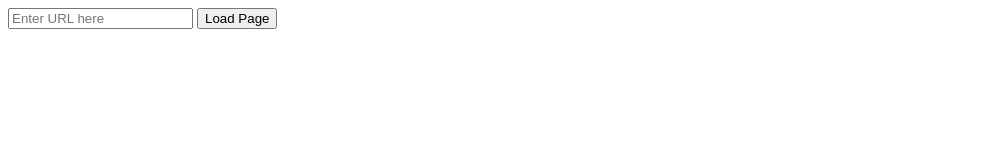
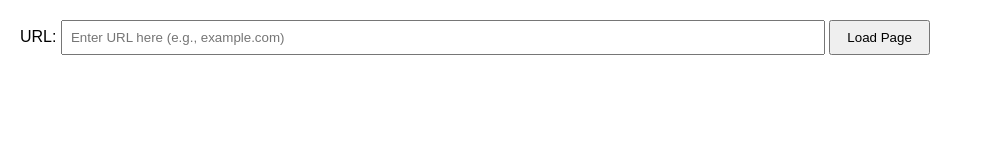
Before and after one commit to MinecraftMissionoperation/browser, a plain HTML site: page main.html in a window 1280 px wide. Shown: the whole page, without its empty margins (0-985 px from the left). Drawn offline with Linux system fonts and the light colour scheme.

Commit message:
Update main.html

```diff
--- a/main.html
+++ b/main.html
@@ -1,17 +1,29 @@
 <!DOCTYPE html>
-<html>
+<html lang="en">
 <head>
+    <meta charset="UTF-8">
     <title>Simple Web Viewer</title>
+    <style>
+        body { font-family: Arial, sans-serif; margin: 20px; }
+        #urlInput { width: 60%; padding: 8px; }
+        button { padding: 8px 16px; }
+        #webFrame { margin-top: 16px; }
+    </style>
 </head>
 <body>
-    <input type="text" id="urlInput" placeholder="Enter URL here">
-    <button onclick="loadPage()">Load Page</button>
-    <br><br>
+    <form onsubmit="loadPage(); return false;">
+        <label for="urlInput">URL:</label>
+        <input type="text" id="urlInput" placeholder="Enter URL here (e.g., example.com)">
+        <button type="submit">Load Page</button>
+    </form>
     <iframe id="webFrame" src="" style="width:100%; height:600px; border:none;"></iframe>
 
     <script>
         function loadPage() {
-            var url = document.getElementById('urlInput').value;
+            var url = document.getElementById('urlInput').value.trim();
+            if (!/^https?:\/\//i.test(url)) {
+                url = 'https://' + url;
+            }
             document.getElementById('webFrame').src = url;
         }
     </script>
```
